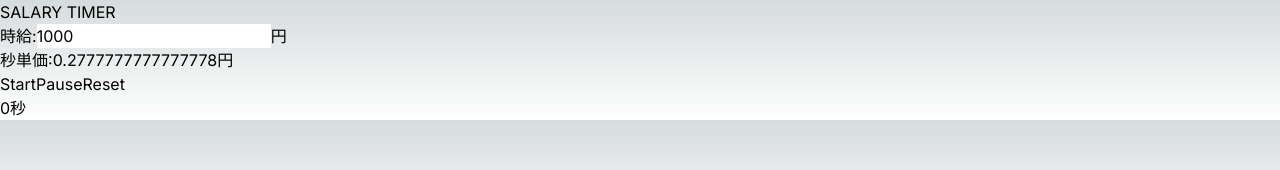
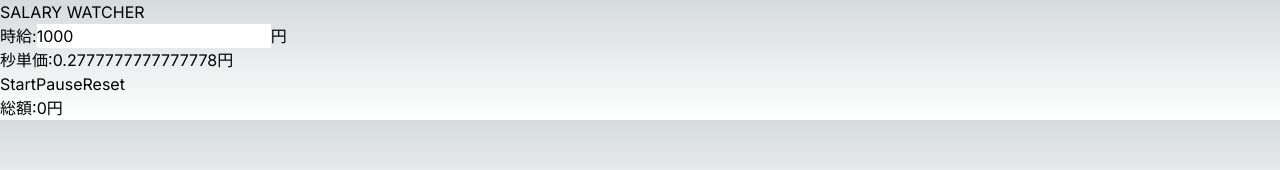
Before and after one commit to minusno0708/salary-clocker, a Next.js app in the folder app/: page / in a window 1280 px wide. Shown: the top 170 px of the page. Built offline with nearby package versions, Linux system fonts and the light colour scheme.

Commit message:
feat:報酬を計算し表示する

```diff
--- a/app/src/app/page.tsx
+++ b/app/src/app/page.tsx
@@ -29,7 +29,7 @@ export default function Home() {
 
   return (
     <div>
-      <h1>SALARY TIMER</h1>
+      <h1>SALARY WATCHER</h1>
       <div>
         時給:
         <input
@@ -46,7 +46,8 @@ export default function Home() {
         <button onClick={handleReset}>Reset</button>
       </div>
       <div>
-        {time}秒
+        総額:
+        {time * salary/(60*60)}円
       </div>
     </div>
   );
```
